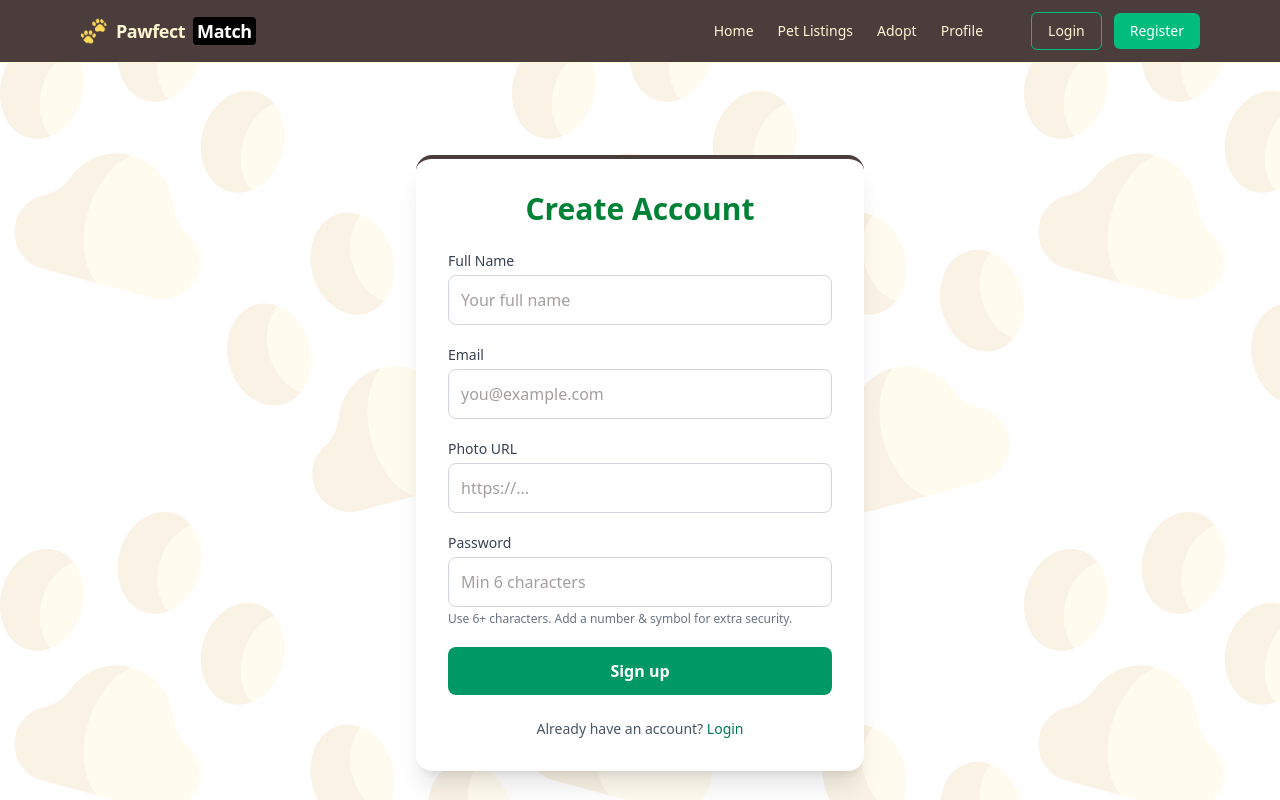
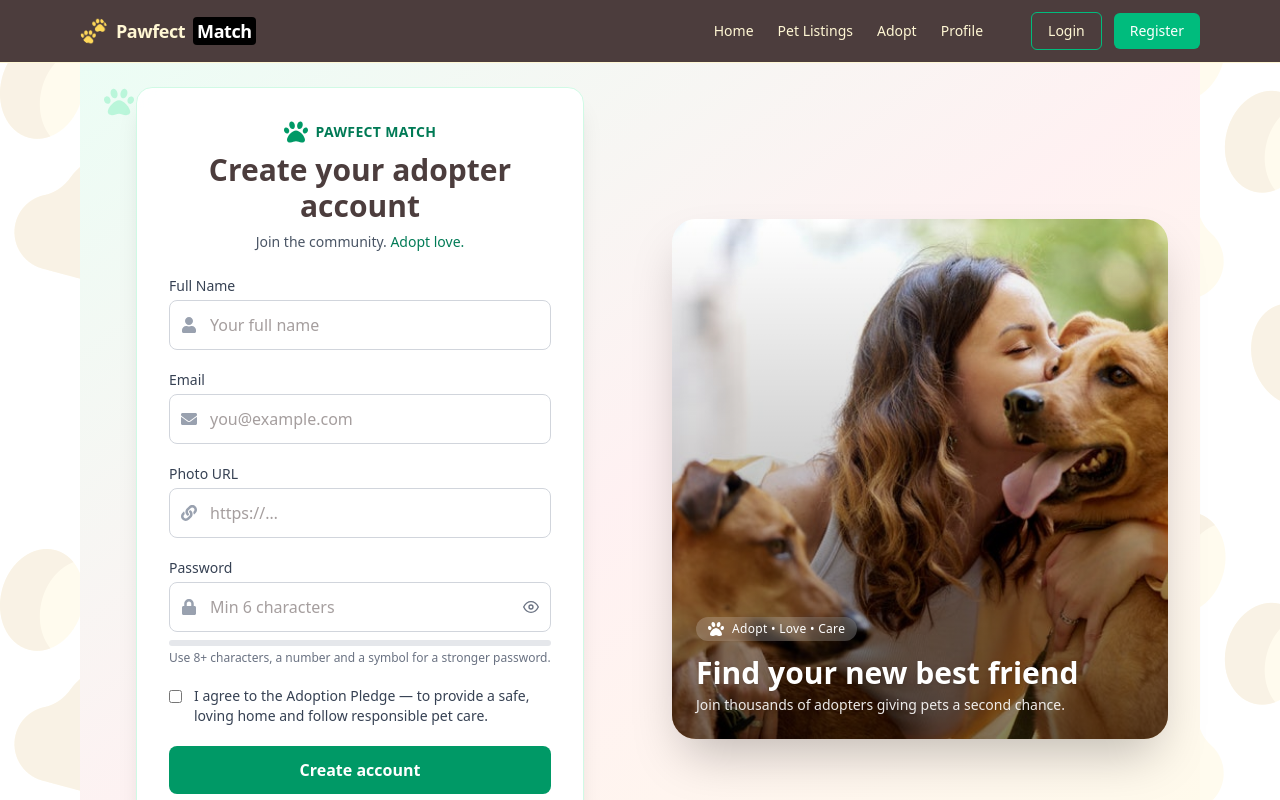
Before and after one commit to ruhanaatiq/pawfect-match, a Next.js app: page /register in a window 1280 px wide. Shown: the top 800 px of the page. Built offline with nearby package versions, Linux system fonts and the light colour scheme; no server answers.

Commit message:
updated ui of login and register page

```diff
--- a/src/app/login/page.jsx
+++ b/src/app/login/page.jsx
@@ -1,15 +1,20 @@
 "use client";
 
 import { useState } from "react";
+import Link from "next/link";
+import Image from "next/image";
 import { useRouter } from "next/navigation";
 import { signIn } from "next-auth/react";
+import { FaPaw, FaEnvelope, FaLock, FaGithub } from "react-icons/fa";
 import { FcGoogle } from "react-icons/fc";
-import { FaGithub } from "react-icons/fa";
+import { FiEye, FiEyeOff } from "react-icons/fi";
 
 export default function LoginPage() {
   const router = useRouter();
   const [email, setEmail] = useState("");
   const [password, setPassword] = useState("");
+  const [showPw, setShowPw] = useState(false);
+
   const [error, setError] = useState("");
   const [info, setInfo] = useState("");
   const [pending, setPending] = useState(false);
@@ -23,13 +28,13 @@ export default function LoginPage() {
     const result = await signIn("credentials", {
       email,
       password,
-      redirect: false,  // we'll redirect manually
+      redirect: false,
     });
 
     setPending(false);
 
     if (result?.error) {
-      setError(result.error);   // will show "Email not verified" if blocked in authorize()
+      setError(result.error);
       return;
     }
     router.push("/");
@@ -37,6 +42,7 @@ export default function LoginPage() {
 
   async function resendCode() {
     if (!email) { setError("Enter your email first."); return; }
+    setError(""); setInfo("");
     const res = await fetch("/api/auth/otp/request", {
       method: "POST",
       headers: { "Content-Type": "application/json" },
@@ -48,25 +54,51 @@ export default function LoginPage() {
   }
 
   return (
-    <div className="min-h-screen flex flex-col">
-      <div className="flex flex-1 items-center justify-center px-4">
-        <div className="w-full max-w-md rounded-2xl bg-white shadow-xl border-t-4 border-[#4C3D3D] p-8">
-          <h1 className="mb-6 text-center text-3xl font-bold text-green-700">Login</h1>
+    <div className="min-h-screen grid md:grid-cols-2 bg-gradient-to-br from-emerald-50 via-rose-50 to-amber-50 relative">
+      {/* Decorative paws */}
+      <FaPaw className="hidden md:block absolute left-6 top-6 text-emerald-200/70 text-3xl" />
+      <FaPaw className="hidden md:block absolute right-8 bottom-8 text-rose-200/70 text-4xl rotate-12" />
 
-          {info && <div className="mb-4 rounded-md bg-emerald-50 p-3 text-sm text-emerald-700 text-center">{info}</div>}
-          {error && <div className="mb-4 rounded-md bg-red-100 p-3 text-sm text-red-700 text-center">{error}</div>}
+      {/* Left: form card */}
+      <div className="flex items-center justify-center p-6">
+        <div className="w-full max-w-md rounded-2xl bg-white/95 backdrop-blur shadow-xl border border-emerald-100 p-8">
+          <div className="flex items-center justify-center gap-2 mb-2">
+            <FaPaw className="text-emerald-600 text-2xl" />
+            <span className="text-sm font-semibold tracking-wide text-emerald-700 uppercase">
+              Pawfect Match
+            </span>
+          </div>
+          <h1 className="mb-2 text-center text-3xl font-extrabold text-[#4C3D3D]">Welcome back</h1>
+          <p className="mb-6 text-center text-sm text-gray-600">
+            Log in to continue your adoption journey.
+          </p>
+
+          {info && (
+            <div className="mb-4 rounded-md bg-emerald-50 p-3 text-sm text-emerald-700 text-center">
+              {info}
+            </div>
+          )}
+          {error && (
+            <div className="mb-4 rounded-md bg-red-100 p-3 text-sm text-red-700 text-center">
+              {error}
+            </div>
+          )}
 
           {notVerified && (
             <div className="mb-4 rounded-lg border border-amber-300 bg-amber-50 p-3 text-sm text-amber-900">
               <div className="font-semibold">Your email isn’t verified.</div>
               <div className="mt-2 flex gap-2">
-                <a
+                <Link
                   href={`/verify-otp?email=${encodeURIComponent(email)}`}
                   className="inline-flex items-center justify-center rounded-md bg-emerald-600 px-3 py-2 text-white text-sm hover:bg-emerald-700"
                 >
                   Verify now
-                </a>
-                <button onClick={resendCode} className="inline-flex items-center justify-center rounded-md border px-3 py-2 text-sm hover:bg-emerald-50">
+                </Link>
+                <button
+                  type="button"
+                  onClick={resendCode}
+                  className="inline-flex items-center justify-center rounded-md border px-3 py-2 text-sm hover:bg-emerald-50"
+                >
                   Resend code
                 </button>
               </div>
@@ -76,26 +108,45 @@ export default function LoginPage() {
           <form onSubmit={handleSubmit} className="space-y-5">
             <div>
               <label className="mb-1 block text-sm font-medium text-gray-700">Email</label>
+              <div className="relative">
+                <FaEnvelope className="absolute left-3 top-1/2 -translate-y-1/2 text-gray-400" />
                 <input
                   type="email"
                   value={email}
                   onChange={(e) => setEmail(e.target.value)}
                   required
-                placeholder="Enter your email"
-                className="w-full rounded-lg border border-gray-300 p-3 focus:border-green-500 focus:ring-1 focus:ring-green-500 outline-none"
+                  placeholder="you@example.com"
+                  className="w-full rounded-lg border border-gray-300 pl-10 p-3 focus:border-emerald-500 focus:ring-1 focus:ring-emerald-500 outline-none"
                 />
+              </div>
             </div>
 
             <div>
               <label className="mb-1 block text-sm font-medium text-gray-700">Password</label>
+              <div className="relative">
+                <FaLock className="absolute left-3 top-1/2 -translate-y-1/2 text-gray-400" />
                 <input
-                type="password"
+                  type={showPw ? "text" : "password"}
                   value={password}
                   onChange={(e) => setPassword(e.target.value)}
                   required
-                placeholder="Enter your password"
-                className="w-full rounded-lg border border-gray-300 p-3 focus:border-green-500 focus:ring-1 focus:ring-green-500 outline-none"
+                  placeholder="Your password"
+                  className="w-full rounded-lg border border-gray-300 pl-10 pr-10 p-3 focus:border-emerald-500 focus:ring-1 focus:ring-emerald-500 outline-none"
                 />
+                <button
+                  type="button"
+                  aria-label={showPw ? "Hide password" : "Show password"}
+                  onClick={() => setShowPw((s) => !s)}
+                  className="absolute right-3 top-1/2 -translate-y-1/2 text-gray-500 hover:text-gray-700"
+                >
+                  {showPw ? <FiEyeOff /> : <FiEye />}
+                </button>
+              </div>
+              <div className="mt-2 text-right">
+                <Link href="/forgot-password" className="text-xs text-emerald-700 hover:underline">
+                  Forgot password?
+                </Link>
+              </div>
             </div>
 
             <button
@@ -103,7 +154,7 @@ export default function LoginPage() {
               disabled={pending}
               className="w-full rounded-lg bg-emerald-600 py-3 text-white font-semibold hover:bg-emerald-700 disabled:opacity-50 transition"
             >
-              {pending ? "Logging in..." : "Login"}
+              {pending ? "Logging in…" : "Log in"}
             </button>
           </form>
 
@@ -111,6 +162,7 @@ export default function LoginPage() {
             <p className="text-center text-sm text-gray-600 mb-3">or continue with</p>
             <div className="grid grid-cols-1 gap-3">
               <button
+                type="button"
                 onClick={() => signIn("google", { callbackUrl: "/" })}
                 className="flex items-center justify-center gap-3 w-full rounded-lg border border-gray-300 py-3 font-medium hover:bg-gray-50 transition"
               >
@@ -118,6 +170,7 @@ export default function LoginPage() {
                 <span>Continue with Google</span>
               </button>
               <button
+                type="button"
                 onClick={() => signIn("github", { callbackUrl: "/" })}
                 className="flex items-center justify-center gap-3 w-full rounded-lg border border-gray-300 py-3 font-medium hover:bg-gray-50 transition"
               >
@@ -129,8 +182,36 @@ export default function LoginPage() {
 
           <p className="mt-6 text-center text-sm text-gray-600">
             Don’t have an account?{" "}
-            <a href="/register" className="text-emerald-700 font-medium hover:underline">Sign up</a>
+            <Link href="/register" className="text-emerald-700 font-medium hover:underline">
+              Create one
+            </Link>
           </p>
+        </div>
+      </div>
+
+      {/* Right: hero panel */}
+      <div className="hidden md:flex items-center justify-center p-8 relative">
+        <div className="relative w-full h-[520px] max-w-xl rounded-3xl overflow-hidden shadow-2xl">
+          <Image
+            src="/login.jpg"
+            alt="Happy adopted pets"
+            fill
+            className="object-cover"
+            priority
+          />
+          <div className="absolute inset-0 bg-gradient-to-t from-black/50 via-black/20 to-transparent" />
+          <div className="absolute bottom-6 left-6 right-6 text-white">
+            <div className="inline-flex items-center gap-2 rounded-full bg-white/20 px-3 py-1 backdrop-blur">
+              <FaPaw />
+              <span className="text-xs tracking-wide">Adopt • Love • Care</span>
+            </div>
+            <h2 className="mt-3 text-3xl font-extrabold drop-shadow">
+              Welcome back, future pet parent!
+            </h2>
+            <p className="mt-1 text-sm text-white/90">
+              Sign in to track favorites, applications, and messages.
+            </p>
+          </div>
         </div>
       </div>
     </div>
--- a/src/app/register/page.jsx
+++ b/src/app/register/page.jsx
@@ -1,11 +1,18 @@
 "use client";
 
-import { useState } from "react";
+import { useState, useMemo } from "react";
+import Link from "next/link";
+import Image from "next/image";
 import { useRouter } from "next/navigation";
+import { FaPaw, FaUser, FaEnvelope, FaLink, FaLock } from "react-icons/fa";
+import { FiEye, FiEyeOff } from "react-icons/fi";
 
 export default function RegisterPage() {
   const router = useRouter();
   const [form, setForm] = useState({ name: "", email: "", photoURL: "", password: "" });
+  const [pledge, setPledge] = useState(false);
+  const [showPw, setShowPw] = useState(false);
+
   const [error, setError] = useState("");
   const [info, setInfo] = useState("");
   const [pending, setPending] = useState(false);
@@ -14,12 +21,26 @@ export default function RegisterPage() {
     setForm((f) => ({ ...f, [e.target.name]: e.target.value }));
   }
 
+  const pwScore = useMemo(() => {
+    const p = form.password || "";
+    let s = 0;
+    if (p.length >= 8) s++;
+    if (/[0-9]/.test(p)) s++;
+    if (/[!@#$%^&*()_\-+=\[\]{};:'",.<>/?\\|]/.test(p)) s++;
+    return s; // 0–3
+  }, [form.password]);
+
   async function onSubmit(e) {
     e.preventDefault();
     setError("");
     setInfo("");
+
+    if (!pledge) {
+      setError("Please accept the Adoption Pledge to continue.");
+      return;
+    }
+
     setPending(true);
-
     try {
       // 1) Register
       const res = await fetch("/api/auth/register", {
@@ -28,28 +49,25 @@ export default function RegisterPage() {
         body: JSON.stringify(form),
       });
       const data = await res.json().catch(() => ({}));
-
       if (!res.ok) {
         setError(data.error || "Registration failed");
         setPending(false);
         return;
       }
 
-      // 2) Auto-send OTP email
+      // 2) Auto-send OTP
       const otpRes = await fetch("/api/auth/otp/request", {
         method: "POST",
         headers: { "Content-Type": "application/json" },
         body: JSON.stringify({ email: form.email, reason: "verify_email" }),
       });
-      const otpJson = await otpRes.json().catch(() => ({}));
-      if (!otpRes.ok) {
-        // Not fatal—user can still go to verify page and press "Resend code"
-        setInfo("Account created. We couldn't send the code automatically, but you can request it on the next page.");
-      } else {
-        setInfo("Account created. We've sent a verification code to your email.");
-      }
+      setInfo(
+        otpRes.ok
+          ? "Account created. We’ve sent a verification code to your email."
+          : "Account created. If you don’t see an email, request a code on the next page."
+      );
 
-      // 3) Redirect to verify page
+      // 3) Go to verify page
       router.push(`/verify-otp?email=${encodeURIComponent(form.email)}`);
     } catch {
       setError("Something went wrong. Try again.");
@@ -58,9 +76,26 @@ export default function RegisterPage() {
   }
 
   return (
-    <div className="min-h-screen flex items-center justify-center px-4">
-      <div className="w-full max-w-md rounded-2xl bg-white shadow-xl border-t-4 border-[#4C3D3D] p-8">
-        <h1 className="mb-6 text-center text-3xl font-bold text-green-700">Create Account</h1>
+    <div className="min-h-screen grid md:grid-cols-2 bg-gradient-to-br from-emerald-50 via-rose-50 to-amber-50 relative">
+      {/* Decorative paws */}
+      <FaPaw className="hidden md:block absolute left-6 top-6 text-emerald-200/70 text-3xl" />
+      <FaPaw className="hidden md:block absolute right-8 bottom-8 text-rose-200/70 text-4xl rotate-12" />
+
+      {/* Left: form card */}
+      <div className="flex items-center justify-center p-6">
+        <div className="w-full max-w-md rounded-2xl bg-white/95 backdrop-blur shadow-xl border border-emerald-100 p-8">
+          <div className="flex items-center justify-center gap-2 mb-2">
+            <FaPaw className="text-emerald-600 text-2xl" />
+            <span className="text-sm font-semibold tracking-wide text-emerald-700 uppercase">
+              Pawfect Match
+            </span>
+          </div>
+          <h1 className="mb-2 text-center text-3xl font-extrabold text-[#4C3D3D]">
+            Create your adopter account
+          </h1>
+          <p className="mb-6 text-center text-sm text-gray-600">
+            Join the community. <span className="text-emerald-700 font-medium">Adopt love.</span>
+          </p>
 
           {info && (
             <div className="mb-4 rounded-md bg-emerald-50 p-3 text-sm text-emerald-700 text-center">
@@ -76,18 +111,23 @@ export default function RegisterPage() {
           <form onSubmit={onSubmit} className="space-y-5">
             <div>
               <label className="mb-1 block text-sm font-medium text-gray-700">Full Name</label>
+              <div className="relative">
+                <FaUser className="absolute left-3 top-1/2 -translate-y-1/2 text-gray-400" />
                 <input
                   name="name"
                   value={form.name}
                   onChange={onChange}
                   required
                   placeholder="Your full name"
-              className="w-full rounded-lg border border-gray-300 p-3 focus:border-emerald-500 focus:ring-1 focus:ring-emerald-500 outline-none"
+                  className="w-full rounded-lg border border-gray-300 pl-10 p-3 focus:border-emerald-500 focus:ring-1 focus:ring-emerald-500 outline-none"
                 />
+              </div>
             </div>
 
             <div>
               <label className="mb-1 block text-sm font-medium text-gray-700">Email</label>
+              <div className="relative">
+                <FaEnvelope className="absolute left-3 top-1/2 -translate-y-1/2 text-gray-400" />
                 <input
                   type="email"
                   name="email"
@@ -95,51 +135,124 @@ export default function RegisterPage() {
                   onChange={onChange}
                   required
                   placeholder="you@example.com"
-              className="w-full rounded-lg border border-gray-300 p-3 focus:border-emerald-500 focus:ring-1 focus:ring-emerald-500 outline-none"
+                  className="w-full rounded-lg border border-gray-300 pl-10 p-3 focus:border-emerald-500 focus:ring-1 focus:ring-emerald-500 outline-none"
                 />
+              </div>
             </div>
 
             <div>
               <label className="mb-1 block text-sm font-medium text-gray-700">Photo URL</label>
+              <div className="relative">
+                <FaLink className="absolute left-3 top-1/2 -translate-y-1/2 text-gray-400" />
                 <input
                   name="photoURL"
                   value={form.photoURL}
                   onChange={onChange}
-              placeholder="https://..."
-              className="w-full rounded-lg border border-gray-300 p-3 focus:border-emerald-500 focus:ring-1 focus:ring-emerald-500 outline-none"
+                  placeholder="https://…"
+                  className="w-full rounded-lg border border-gray-300 pl-10 p-3 focus:border-emerald-500 focus:ring-1 focus:ring-emerald-500 outline-none"
                 />
+              </div>
             </div>
 
             <div>
               <label className="mb-1 block text-sm font-medium text-gray-700">Password</label>
+              <div className="relative">
+                <FaLock className="absolute left-3 top-1/2 -translate-y-1/2 text-gray-400" />
                 <input
-              type="password"
+                  type={showPw ? "text" : "password"}
                   name="password"
                   value={form.password}
                   onChange={onChange}
                   required
                   minLength={6}
                   placeholder="Min 6 characters"
-              className="w-full rounded-lg border border-gray-300 p-3 focus:border-emerald-500 focus:ring-1 focus:ring-emerald-500 outline-none"
+                  className="w-full rounded-lg border border-gray-300 pl-10 pr-10 p-3 focus:border-emerald-500 focus:ring-1 focus:ring-emerald-500 outline-none"
                 />
+                <button
+                  type="button"
+                  aria-label={showPw ? "Hide password" : "Show password"}
+                  onClick={() => setShowPw((s) => !s)}
+                  className="absolute right-3 top-1/2 -translate-y-1/2 text-gray-500 hover:text-gray-700"
+                >
+                  {showPw ? <FiEyeOff /> : <FiEye />}
+                </button>
+              </div>
+
+              {/* strength */}
+              <div className="mt-2 h-1.5 w-full bg-gray-200 rounded">
+                <div
+                  className={`h-full rounded transition-all ${
+                    pwScore === 1
+                      ? "w-1/3 bg-red-400"
+                      : pwScore === 2
+                      ? "w-2/3 bg-amber-400"
+                      : pwScore === 3
+                      ? "w-full bg-emerald-500"
+                      : "w-0"
+                  }`}
+                />
+              </div>
               <p className="mt-1 text-xs text-gray-500">
-              Use 6+ characters. Add a number &amp; symbol for extra security.
+                Use 8+ characters, a number and a symbol for a stronger password.
               </p>
             </div>
+
+            {/* Adoption pledge */}
+            <label className="flex items-start gap-3 text-sm">
+              <input
+                type="checkbox"
+                checked={pledge}
+                onChange={(e) => setPledge(e.target.checked)}
+                className="mt-1 accent-emerald-600"
+              />
+              <span className="text-gray-700">
+                I agree to the <span className="font-medium">Adoption Pledge</span> — to provide a
+                safe, loving home and follow responsible pet care.
+              </span>
+            </label>
 
             <button
               type="submit"
               disabled={pending}
               className="w-full rounded-lg bg-emerald-600 py-3 text-white font-semibold hover:bg-emerald-700 disabled:opacity-50 transition"
             >
-            {pending ? "Creating account..." : "Sign up"}
+              {pending ? "Creating account…" : "Create account"}
             </button>
           </form>
 
           <p className="mt-6 text-center text-sm text-gray-600">
             Already have an account?{" "}
-          <a href="/login" className="text-emerald-700 font-medium hover:underline">Login</a>
+            <Link href="/login" className="text-emerald-700 font-medium hover:underline">
+              Log in
+            </Link>
           </p>
+        </div>
+      </div>
+
+      {/* Right: hero panel */}
+      <div className="hidden md:flex items-center justify-center p-8 relative">
+        <div className="relative w-full h-[520px] max-w-xl rounded-3xl overflow-hidden shadow-2xl">
+          <Image
+            src="/register.jpeg"
+            alt="Happy adopted pets"
+            fill
+            className="object-cover"
+            priority
+          />
+          <div className="absolute inset-0 bg-gradient-to-t from-black/50 via-black/20 to-transparent" />
+          <div className="absolute bottom-6 left-6 right-6 text-white">
+            <div className="inline-flex items-center gap-2 rounded-full bg-white/20 px-3 py-1 backdrop-blur">
+              <FaPaw />
+              <span className="text-xs tracking-wide">Adopt • Love • Care</span>
+            </div>
+            <h2 className="mt-3 text-3xl font-extrabold drop-shadow">
+              Find your new best friend
+            </h2>
+            <p className="mt-1 text-sm text-white/90">
+              Join thousands of adopters giving pets a second chance.
+            </p>
+          </div>
+        </div>
       </div>
     </div>
   );
```
Also changed, not shown: public/login.jpg (added), public/register.jpeg (added). Lines whose indentation alone changed are shown as unchanged.
